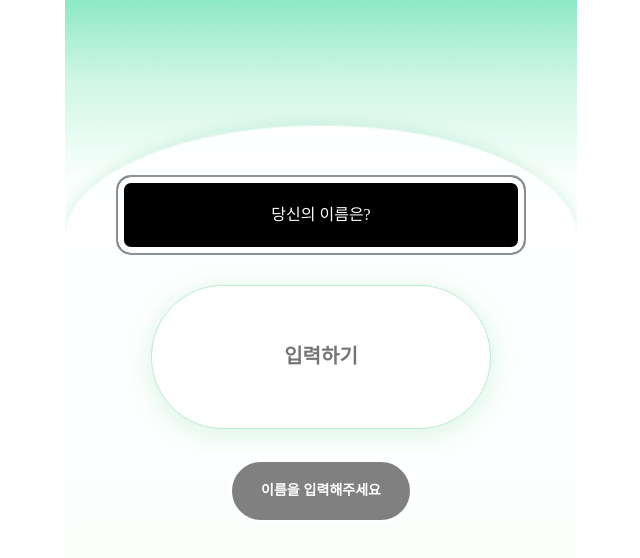
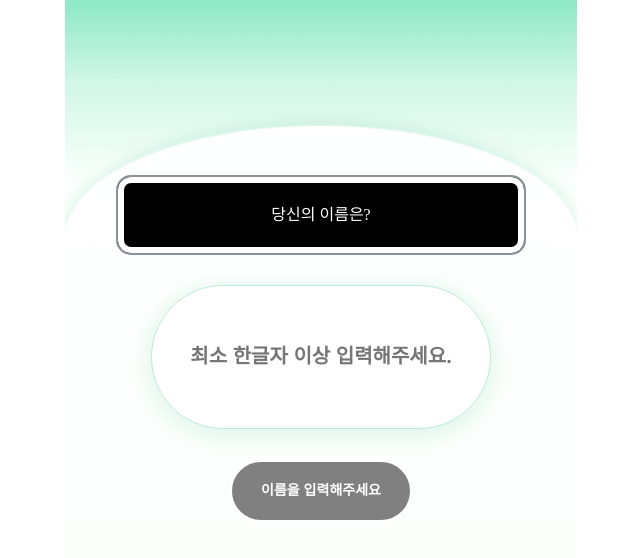
Before and after one commit to vjvl95/Seasonal, a React (Create React App) app: page /name in a window 1280 px wide. Shown: the top 558 px of the page, without its empty margins (319-959 px from the left). Built offline with nearby package versions, Linux system fonts and the light colour scheme; a web font is replaced by a local one.

Commit message:
refactor: placeholder 변경

```diff
--- a/src/pages/Name.jsx
+++ b/src/pages/Name.jsx
@@ -13,7 +13,7 @@ export default function Name() {
 
         <StartContaier>
           <InputBox
-            placeholder='입력하기'
+            placeholder='최소 한글자 이상 입력해주세요.'
             value={name}
             onChange={(e) => setName(e.target.value)}
           ></InputBox>
```
